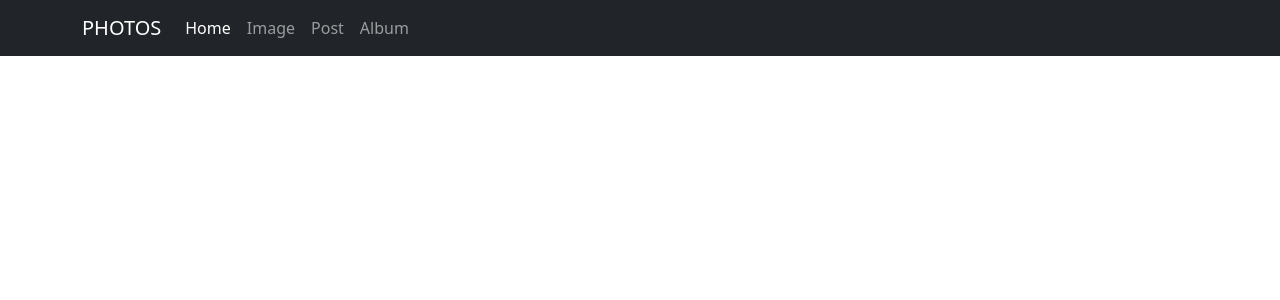
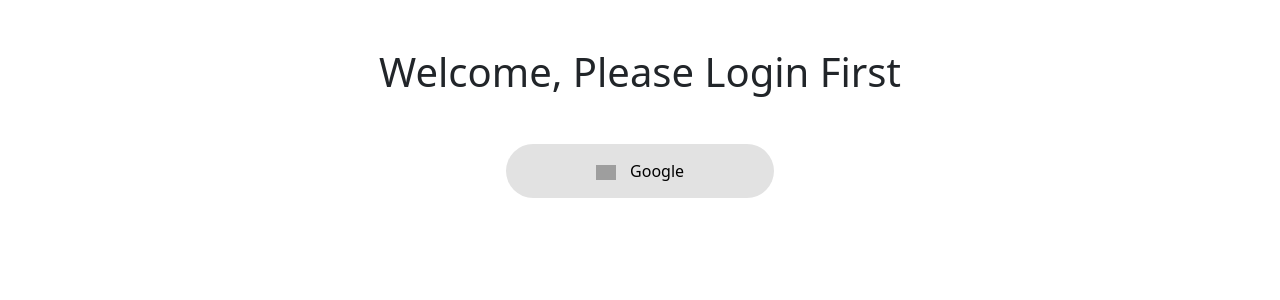
Before and after one commit to yamin172/nasa-photo-app-tusk, a React (Create React App) app: page /login in a window 1280 px wide. Shown: the top 300 px of the page. Built offline with nearby package versions, Linux system fonts and the light colour scheme; grey boxes are pictures that could not be loaded.

Commit message:
added login feture

```diff
--- a/package.json
+++ b/package.json
@@ -8,6 +8,7 @@
     "@testing-library/user-event": "^12.8.3",
     "axios": "^0.24.0",
     "bootstrap": "^5.1.3",
+    "firebase": "^9.1.3",
     "react": "^17.0.2",
     "react-dom": "^17.0.2",
     "react-router-dom": "^5.3.0",
--- a/src/App.js
+++ b/src/App.js
@@ -5,20 +5,28 @@
   Switch,
   Route
 } from "react-router-dom";
-import Navbar from './Components/Home/Navbar/Navbar';
 import Home from './Components/Home/Home/Home';
 import Images from './Components/Images/Image/Image'
 import Post from './Components/Posts/Post/Post';
 import Album from './Components/Albums/Album/Album';
+import { createContext, useState } from 'react';
+import PrivateRoute from './Components/PrivateRoute/PrivateRoute';
+import Login from './Components/Login/Login';
+
+
+export const UserContext = createContext();
 
 function App() {
+
+  const [loggedInUser, setLoggedInUser] = useState({});
+
   return (
+    <UserContext.Provider value={[loggedInUser, setLoggedInUser]}>
         <Router>
-      <Navbar/>
           <Switch>
-        <Route exact path="/">
+            <PrivateRoute exact path="/">
               <Home />
-        </Route>
+            </PrivateRoute>
             <Route path="/home">
               <Home />
             </Route>
@@ -31,8 +39,12 @@
             <Route path="/album">
               <Album />
             </Route>
+            <Route path="/login">
+              <Login />
+            </Route>
           </Switch>
       </Router>
+    </UserContext.Provider>
   );
 }
 
--- a/src/Components/Albums/Album/Album.js
+++ b/src/Components/Albums/Album/Album.js
@@ -1,5 +1,6 @@
 import axios from 'axios';
 import React, { useEffect, useState } from 'react';
+import Navbar from '../../Home/Navbar/Navbar';
 import AlbumDetails from '../AlbumDetails/AlbumDetails';
 
 const Album = () => {
@@ -12,6 +13,8 @@
         })
     }, [])
     return (
+        <>
+            <Navbar/>
             <div className="container mt-5">
                 <div className="row justify-content-center">
                     {
@@ -19,6 +22,7 @@
                     }
                 </div>
             </div>
+        </>
     );
 };
 
--- a/src/Components/Home/Home/Home.js
+++ b/src/Components/Home/Home/Home.js
@@ -1,5 +1,5 @@
 import React, { useEffect, useState } from 'react';
-
+import Navbar from '../Navbar/Navbar';
 const apiKey = "j8RPPBEoheiiYsduHPeKKchdYcjy9PSeirWHlmMT";
 const Home = () => {
 
@@ -17,6 +17,7 @@
 
     return (
         <>
+            <Navbar/>
             <div className="container mt-3 card shadow justify-content-center">
                 {nasaPhoto.media_type === "image" ? (
             <img
--- a/src/Components/Images/Image/Image.js
+++ b/src/Components/Images/Image/Image.js
@@ -1,10 +1,12 @@
 import React from 'react';
+import Navbar from '../../Home/Navbar/Navbar';
 import RandomImage from '../RandomImage/RandomImage';
 import SearchImage from '../SearchImage/SearchImage';
 
 const Image = () => {
     return (
         <div>
+            <Navbar />
             <SearchImage />
             <RandomImage />
         </div>
--- /dev/null
+++ b/src/Components/Login/Login.js
@@ -0,0 +1,71 @@
+import React, { useContext } from 'react';
+import firebase from 'firebase/compat/app';
+import 'firebase/compat/auth';
+import 'firebase/compat/firestore';
+import { UserContext } from '../../App';
+import { useHistory, useLocation } from 'react-router-dom';
+import firebaseConfig from './firebase.config';
+
+const Login = () => {
+
+    const [loggedInUser, setLoggedInUser] = useContext(UserContext);
+    const history = useHistory();
+    const location = useLocation();
+    const { from } = location.state || { from: { pathname: "/" } };
+
+    if (!firebase.apps.length) {
+        firebase.initializeApp(firebaseConfig);
+    }
+    const provider = new firebase.auth.GoogleAuthProvider();
+    console.log(from)
+
+    const handleGoogleSignIn = () => {
+
+        firebase.auth().signInWithPopup(provider)
+            .then((result) => {
+                var { displayName, email } = result.user;
+                const signedInUser = { displayName, email };
+                setLoggedInUser(signedInUser);
+                console.log(signedInUser)
+                history.replace(from);
+            })
+        .catch((error) => {
+            // Handle Errors here.
+            const errorCode = error.code;
+            console.log(errorCode)
+            const errorMessage = error.message;
+            console.log(errorMessage)
+            // The email of the user's account used.
+            const email = error.email;
+            console.log(email)
+            // The firebase.auth.AuthCredential type that was used.
+            const credential = error.credential;
+            console.log(credential)
+            // ...
+        });
+    }
+    const styles = {
+        width: '268px',
+        height: '54px',
+        borderRadius: '40px',
+        backgroundColor: '#e2e2e2'
+    }
+    const gogleIcon = {
+        width: '20px',
+        marginRight: '10px',
+    }
+    return (
+        <>
+            <div className="container">
+                <div className="mt-5">
+                    <h1 className="text-center text-capitalize">welcome, please login first</h1>
+                </div>
+                <div className="mt-5 justify-content-center align-items-center d-flex">
+                    <button className="btn-light border-0 btn-google m-auto" style={styles} onClick={handleGoogleSignIn}><img src="https://image.flaticon.com/icons/png/512/281/281764.png"  alt="icon" style={gogleIcon}/> Google</button>
+                </div>
+            </div>
+        </>
+    );
+};
+
+export default Login;
--- /dev/null
+++ b/src/Components/Login/firebase.config.js
@@ -0,0 +1,9 @@
+const firebaseConfig = {
+    apiKey: "AIzaSyD9fvAy1J6oe-TkmfNuaxunXC3eG5oqokE",
+    authDomain: "nasa-photos-app.firebaseapp.com",
+    projectId: "nasa-photos-app",
+    storageBucket: "nasa-photos-app.appspot.com",
+    messagingSenderId: "506261805771",
+    appId: "1:506261805771:web:63762a1d549f52128e994e"
+};
+export default firebaseConfig;
--- a/src/Components/Posts/Post/Post.js
+++ b/src/Components/Posts/Post/Post.js
@@ -1,5 +1,6 @@
 import axios from 'axios';
 import React, { useEffect, useState } from 'react';
+import Navbar from '../../Home/Navbar/Navbar';
 import PostDetails from '../PostDetails/PostDetails';
 
 
@@ -13,6 +14,8 @@
         })
     },[1])
     return (
+        <>
+            <Navbar/>
             <div className="container mt-5 ">
                 <div className="row m-auto justify-content-center">
                     {
@@ -20,6 +23,7 @@
                     }
                 </div>
             </div>
+        </>
     );
 };
 
--- /dev/null
+++ b/src/Components/PrivateRoute/PrivateRoute.js
@@ -0,0 +1,28 @@
+import React, { useContext } from 'react';
+import { Redirect, Route } from 'react-router-dom';
+import { UserContext } from '../../App';
+
+const PrivateRoute = ({children, ...rest}) => {
+    const  [loggedInUser, setLoggedInUser]  = useContext(UserContext);
+    console.log(loggedInUser)
+    return (
+        <Route
+        {...rest}
+        render={({ location }) =>
+            loggedInUser?.email ? (
+                children
+            ) : (
+                <Redirect
+                    to={{
+                        pathname: "/login",
+                        state: { from: location },
+                        }}
+        />
+        )
+    }
+    />
+);
+};
+
+
+export default PrivateRoute;
```
Also changed, not shown: 1 other file (tests, documents, lock files or other folders). Lines whose indentation alone changed are shown as unchanged.
